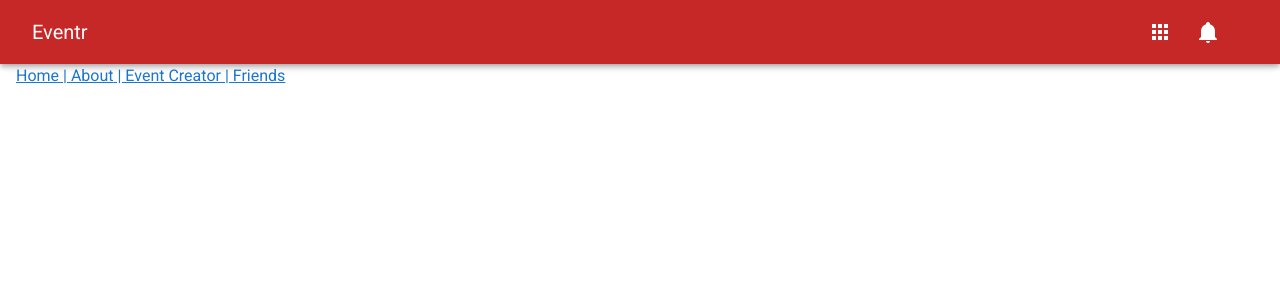
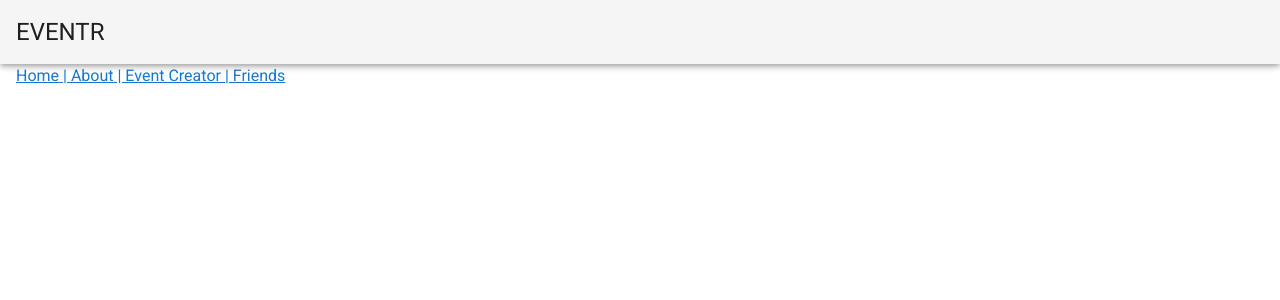
Before and after one commit to MichaelClayMoore/Team_404, a Vue app in the folder eventr/: page / in a window 1280 px wide. Shown: the top 300 px of the page. Built offline with nearby package versions, Linux system fonts and the light colour scheme.

Commit message:
changed header

```diff
--- a/eventr/src/App.vue
+++ b/eventr/src/App.vue
@@ -1,36 +1,10 @@
 <template>
   <v-app>
-    <v-app-bar
-      :clipped-left="$vuetify.breakpoint.lgAndUp"
-      app
-      color="red darken-3"
-      dark
-    >
-      <v-toolbar-title style="width: 300px" class="ml-0 pl-4" >
-        <span class="hidden-sm-and-down">Eventr</span>
+    <v-app-bar app>
+      <v-toolbar-title class="headline text-uppercase">
+        <span>Eventr</span>
       </v-toolbar-title>
-
-      <div class="flex-grow-1"></div>
-      <v-btn icon>
-        <v-icon>mdi-apps</v-icon>
-      </v-btn>
-      <v-btn icon>
-        <v-icon>mdi-bell</v-icon>
-      </v-btn>
-      <v-btn
-        icon
-        large
-      >
-        <v-avatar
-          size="32px"
-          item
-        >
-          <v-img
-            src=".\assets\headshot_002.jpg"
-            alt="Vuetify"
-          >
-          </v-img></v-avatar>
-      </v-btn>
+      <v-spacer></v-spacer>
     </v-app-bar>
     <v-content>
       <div id="nav" class="ml-0 pl-4">
```
